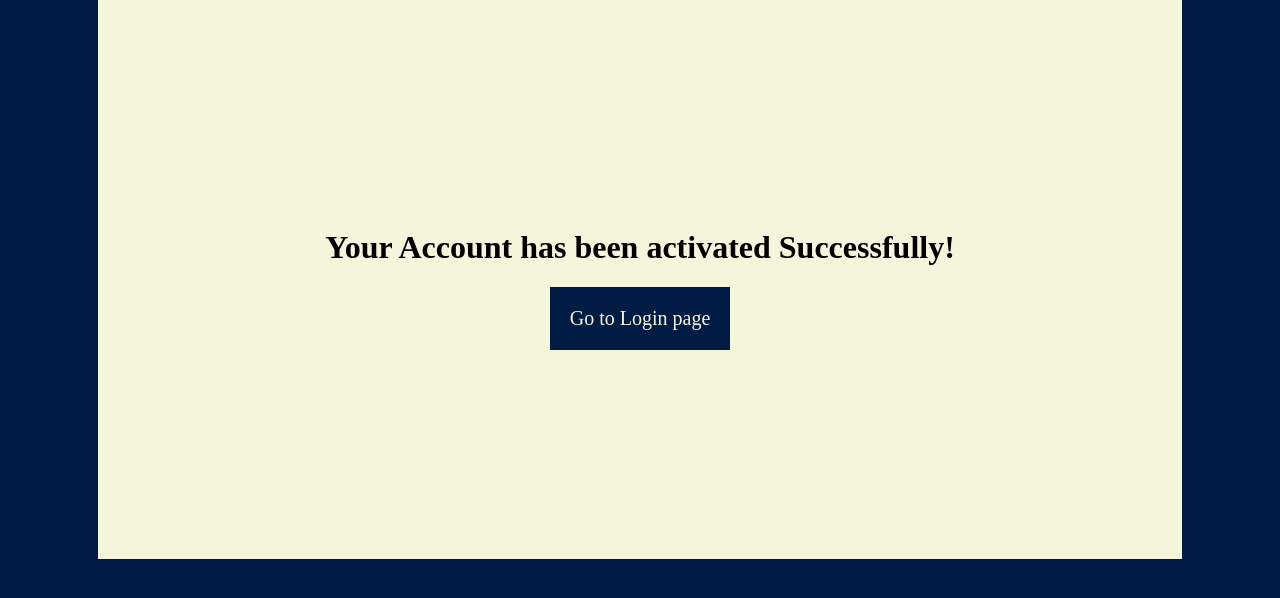
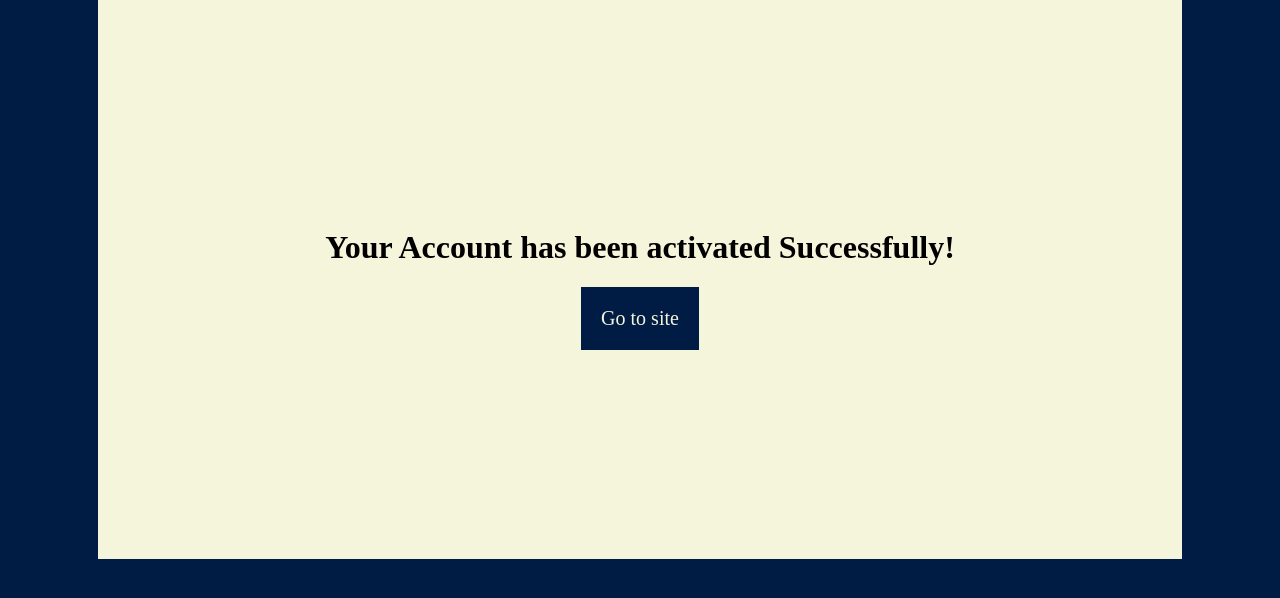
Before and after one commit to udicti/startup-academy-backend, a Django app: template templates/activation_complete.html in a window 1280 px wide. Shown: the part 121-719 px from the top of the page. Run offline with Django 3.2, Linux system fonts and the light colour scheme; the template is opened without the code that fills it, so the values that code supplies are empty; parts of the project's set-up code (start-up, migrations or seed data) failed here and were passed over.

Commit message:
changed to go to site link

```diff
--- a/templates/activation_complete.html
+++ b/templates/activation_complete.html
@@ -55,9 +55,9 @@
         </div>
 
         <div class="action">
-            <a href="https://udictihub.tk/account/login">
+            <a href="https://udictihub.tk">
                 <button>
-                    Go to Login page
+                    Go to site
                 </button>
             </a>
         </div>
```
